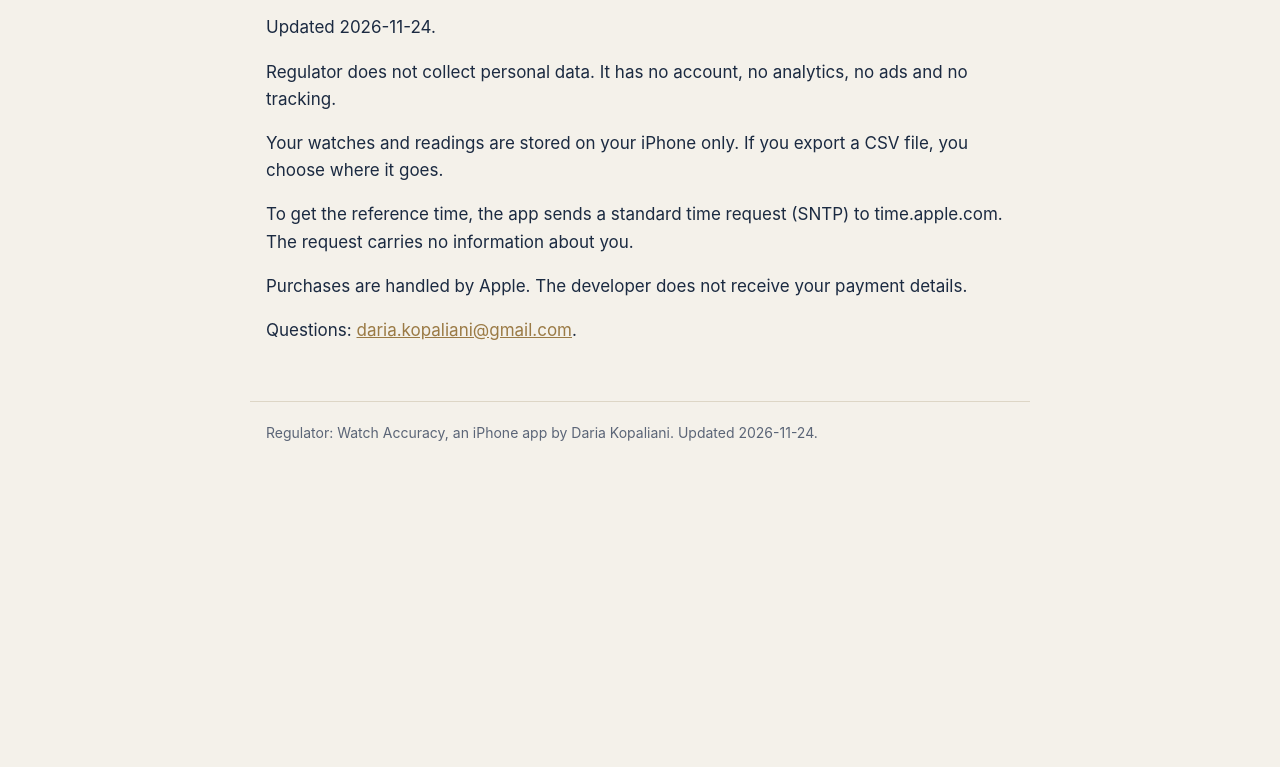
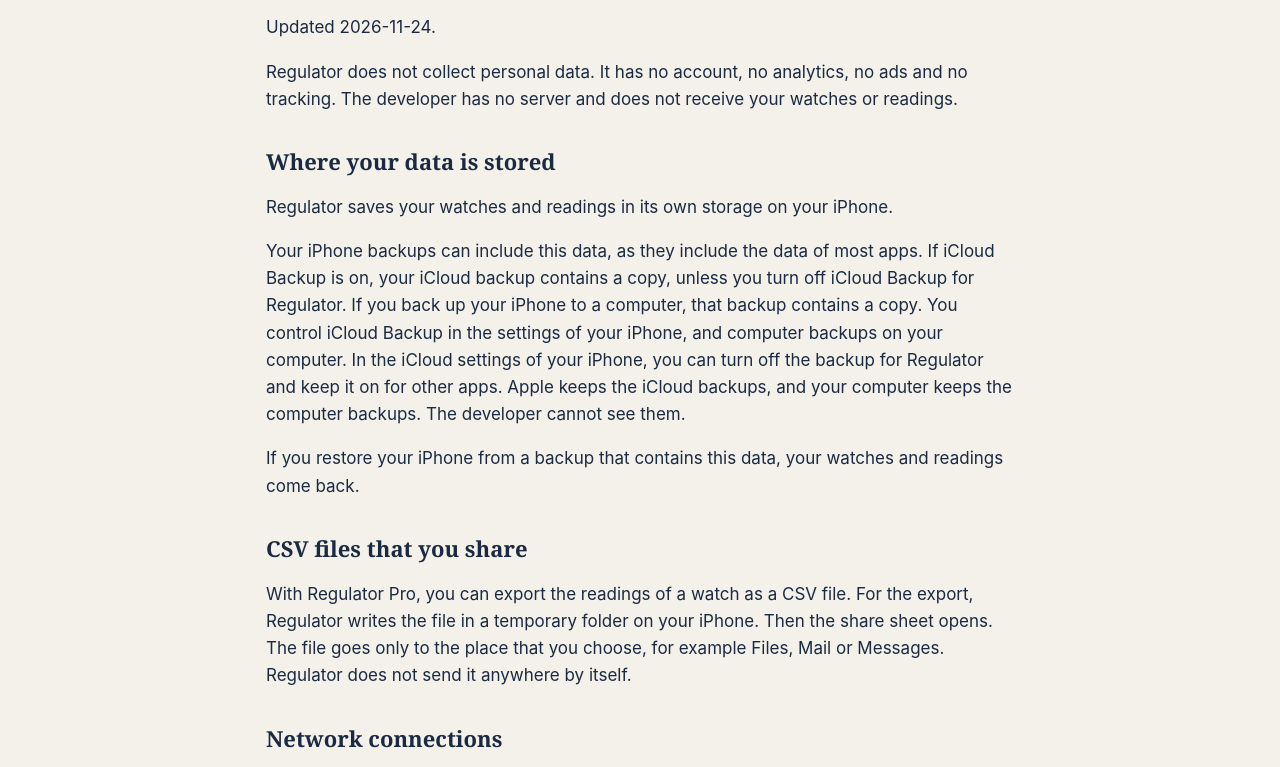
Before and after one commit to daria-kopaliani/regulatorwatch, a plain HTML site: page privacy/index.html in a window 1280 px wide. Shown: the part 134-901 px from the top of the page. Before the commit the page ends 800 px from the top, so only its background shows below. Drawn offline with Linux system fonts and the light colour scheme.

Commit message:
Privacy page: explain local storage, device backups and CSV sharing (#3)
* Privacy page: explain local storage, device backups and CSV sharing

The page said that the readings stay on the iPhone only. iCloud Backup
and computer backups can contain the app data. The page now explains
local storage, optional backups and CSV files that the user shares.
The app still collects no data.

Regenerated output of site/build.py in the app source repository,
branch w673/listing-privacy at 09935677ed49f0c9f2cea6079427346c1fa70948.
Only privacy/index.html changes.

Part of #2

Co-Authored-By: Claude Opus 5.5 <noreply@anthropic.com>

* Privacy page: iCloud Backup on the iPhone, computer backups on the computer

Review fix (Headless reviewer 675, review 6044654794):
- The page no longer says that the iPhone settings control computer
  backups. iCloud Backup is controlled on the iPhone, computer backups
  on the computer.
- The iCloud backup contains a copy unless the user turns off iCloud
  Backup for Regulator.

Regenerated output of site/build.py in the app source repository,
branch w673/listing-privacy at 8a372602e3c5b3a5a880c30c4acd124ad437a345.
Only privacy/index.html changes against main.

Part of #2

Co-Authored-By: Claude Opus 5.5 <noreply@anthropic.com>

---------

Co-authored-by: moondog-claude-author[bot] <331631539+moondog-claude-author[bot]@users.noreply.github.com>
Co-authored-by: Claude Opus 5.5 <noreply@anthropic.com>

```diff
--- a/privacy/index.html
+++ b/privacy/index.html
@@ -4,7 +4,7 @@
 <meta charset="utf-8">
 <meta name="viewport" content="width=device-width, initial-scale=1">
 <title>Regulator privacy policy</title>
-<meta name="description" content="Regulator stores your watch readings on your iPhone only. No account, no tracking.">
+<meta name="description" content="Regulator does not collect personal data. Your watch readings are saved on your iPhone, and your own iPhone backups can include them. No account, no tracking.">
 <link rel="canonical" href="https://daria-kopaliani.github.io/regulatorwatch/privacy/">
 <style>
 :root{--paper:#f4f1ea;--card:#fffdf8;--ink:#1b2a41;--muted:#5b6577;--brass:#9a7a45;--rule:#ddd6c6;--ok:#2f6b4f}
@@ -38,10 +38,16 @@ footer{max-width:780px;margin:0 auto;padding:20px 16px;border-top:1px solid var(
 <main>
 <h1>Privacy policy</h1>
 <p>Updated 2026-11-24.</p>
-<p>Regulator does not collect personal data. It has no account, no analytics, no ads and no tracking.</p>
-<p>Your watches and readings are stored on your iPhone only. If you export a CSV file, you choose where it goes.</p>
-<p>To get the reference time, the app sends a standard time request (SNTP) to time.apple.com. The request carries no information about you.</p>
-<p>Purchases are handled by Apple. The developer does not receive your payment details.</p>
+<p>Regulator does not collect personal data. It has no account, no analytics, no ads and no tracking. The developer has no server and does not receive your watches or readings.</p>
+<h2>Where your data is stored</h2>
+<p>Regulator saves your watches and readings in its own storage on your iPhone.</p>
+<p>Your iPhone backups can include this data, as they include the data of most apps. If iCloud Backup is on, your iCloud backup contains a copy, unless you turn off iCloud Backup for Regulator. If you back up your iPhone to a computer, that backup contains a copy. You control iCloud Backup in the settings of your iPhone, and computer backups on your computer. In the iCloud settings of your iPhone, you can turn off the backup for Regulator and keep it on for other apps. Apple keeps the iCloud backups, and your computer keeps the computer backups. The developer cannot see them.</p>
+<p>If you restore your iPhone from a backup that contains this data, your watches and readings come back.</p>
+<h2>CSV files that you share</h2>
+<p>With Regulator Pro, you can export the readings of a watch as a CSV file. For the export, Regulator writes the file in a temporary folder on your iPhone. Then the share sheet opens. The file goes only to the place that you choose, for example Files, Mail or Messages. Regulator does not send it anywhere by itself.</p>
+<h2>Network connections</h2>
+<p>To get the reference time, the app sends a standard time request (SNTP) to time.apple.com. The request carries no information about you. If no valid answer comes back, the app uses the iPhone clock.</p>
+<p>Apple handles purchases. The app gets the details of Regulator Pro from the App Store, and each purchase and restore goes through the App Store. The developer does not receive your payment details.</p>
 <p>Questions: <a href="mailto:daria.kopaliani@gmail.com">daria.kopaliani@gmail.com</a>.</p>
 </main>
 <footer>Regulator: Watch Accuracy, an iPhone app by Daria Kopaliani. Updated 2026-11-24.</footer>
```
